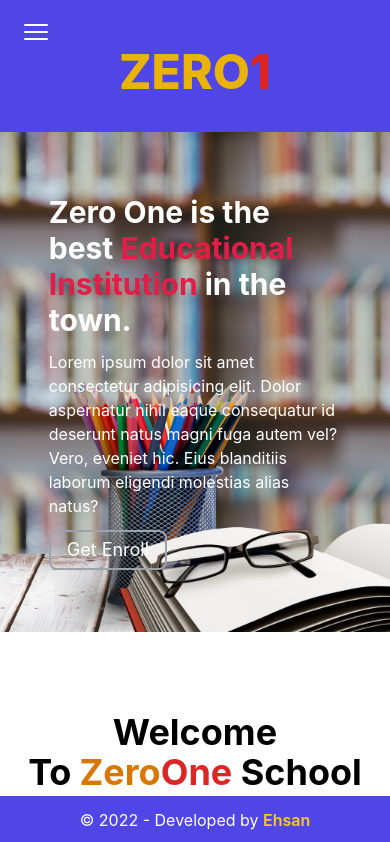
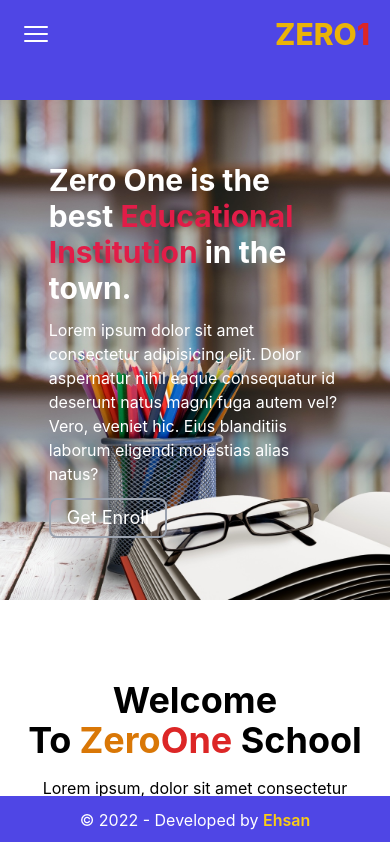
Before and after one commit to EhsanEIK/zero-one-school-website, a React (Create React App) app: page / in a window 390 px wide. Shown: the top 842 px of the page. Built offline with nearby package versions, Linux system fonts and the light colour scheme; no server answers.

Commit message:
added animation in navbar toggle

```diff
--- a/src/components/Navbar/Navbar.js
+++ b/src/components/Navbar/Navbar.js
@@ -6,14 +6,14 @@ const Navbar = () => {
     const [open, setOpen] = useState(false);
 
     return (
-        <nav className='bg-indigo-600 text-white md:flex md:justify-between items-center py-4'>
+        <nav className='bg-indigo-600 text-white flex justify-between items-center md:py-4 pt-4 pb-12'>
             <div onClick={() => setOpen(!open)} className="h-8 w-8 text-white-500 md:hidden ml-5">
                 {
                     open ? <XMarkIcon /> : <Bars3Icon />
                 }
             </div>
-            <h1 className='text-5xl font-extrabold text-yellow-500 text-center md:ml-14 md:mb-0 mb-5'>ZERO<span className='text-red-600'>1</span></h1>
-            <div className={`md:block md:ml-0 ml-5 ${open ? 'block' : 'hidden'}`}>
+            <h1 className='md:text-5xl text-3xl font-extrabold text-yellow-500  md:ml-14 md:mr-0 mr-5'>ZERO<span className='text-red-600'>1</span></h1>
+            <div className={`md:static md:ml-0 ml-5 md:mt-0 mt-20 absolute duration-500 ease-in-out ${open ? 'left-2' : '-left-96'}`}>
                 <NavLink className={({ isActive }) => isActive ? 'bg-red-600 md:mr-3 mr-0 px-2 py-1' : 'md:mr-3 mr-0 px-2 py-1'} to={'/home'}>Home</NavLink>
                 <NavLink className={({ isActive }) => isActive ? 'bg-red-600 md:mr-3 mr-0 px-2 py-1' : 'md:mr-3 mr-0 px-2 py-1'} to={'/courses'}>Courses</NavLink>
                 <NavLink className={({ isActive }) => isActive ? 'bg-red-600 md:mr-3 mr-0 px-2 py-1' : 'md:mr-3 mr-0 px-2 py-1'} to={'/instructors'}>Instructor</NavLink>
```
